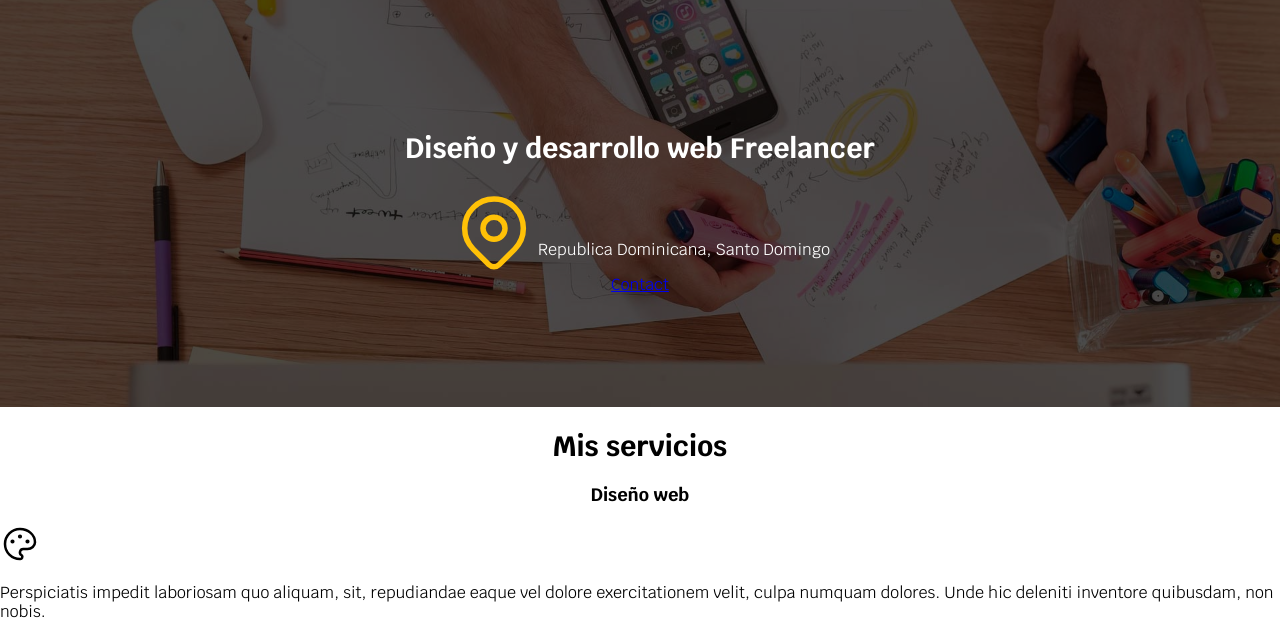
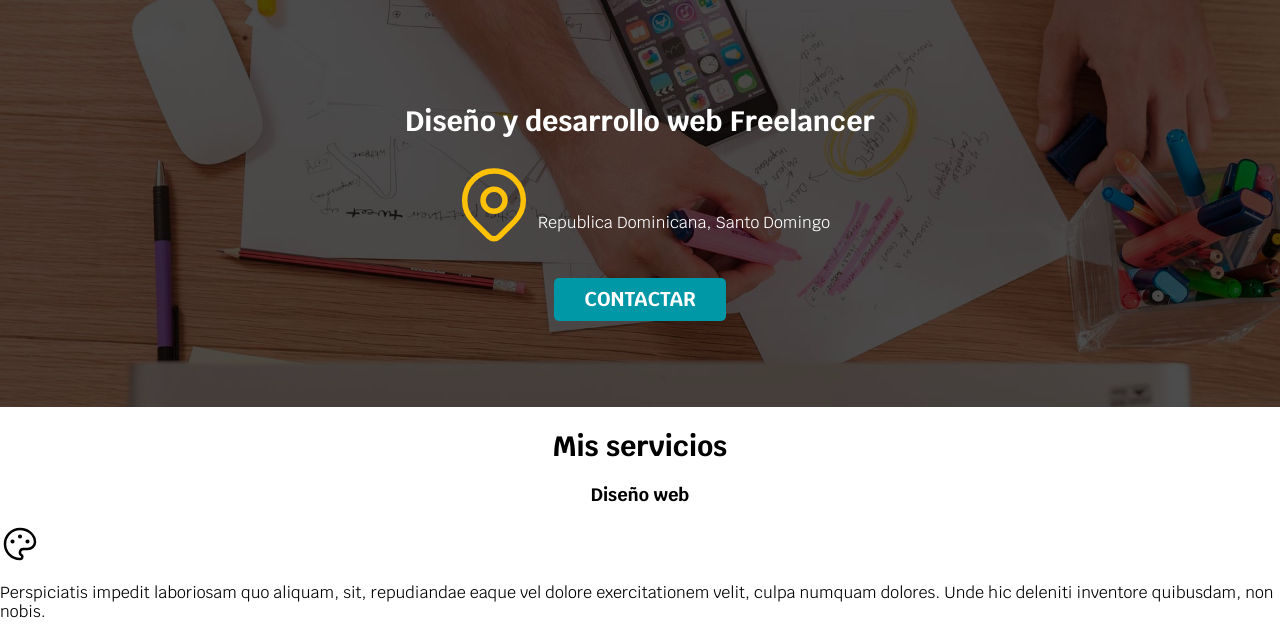
Before and after one commit to louysdev/freelancer-web, a plain HTML site: page index.html in a window 1280 px wide. Shown: the part 141-777 px from the top of the page. Drawn offline with Linux system fonts and the light colour scheme.

Commit message:
CSS para crear botones

```diff
--- a/css/styles.css
+++ b/css/styles.css
@@ -37,6 +37,24 @@ h1, h2, h3 { /* 4 */
 .contenedor {
     max-width: 120rem; /* 7 */
     margin: 0 auto; /* 8 */
+}
+.boton {
+    background-color: var(--secundario);
+    color: var(--blanco);
+    padding: 1rem 3rem;
+    margin-top: 3rem;
+    font-size: 2rem;
+    text-decoration: none;
+    text-transform: uppercase;
+    font-weight: bold;
+    border-radius: .5rem;
+    width: 90%;
+    text-align: center;
+}
+@media (min-width: 480px) {
+    .boton{
+        width: auto;
+    }
 }
 .navegacion-principal {
     display: flex; /* 9 */
--- a/index.html
+++ b/index.html
@@ -47,7 +47,7 @@
                     Republica Dominicana, Santo Domingo
                 </p> <!-- 12 -->
             </div>
-            <a href="#">Contact</a>
+            <a class="boton" href="#">Contactar</a>
         </div>
     </section>
 
```
